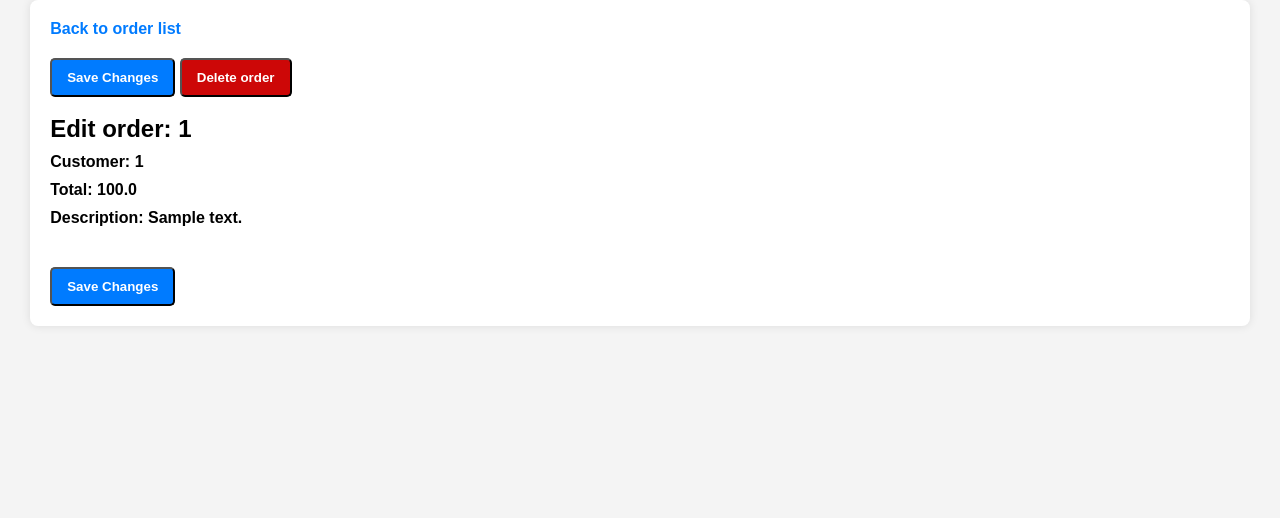
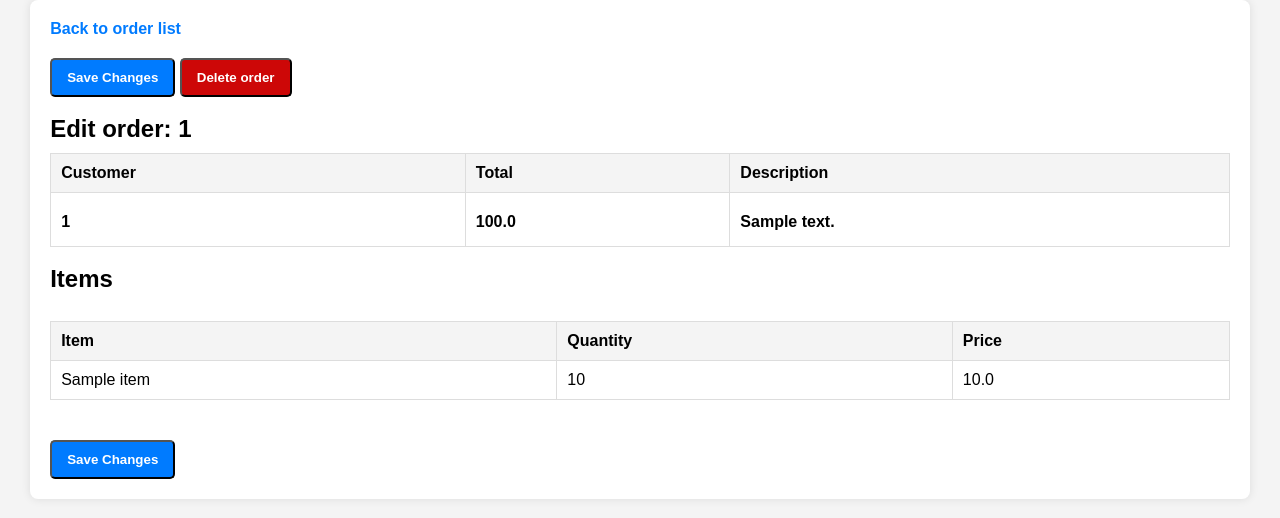
Before and after one commit to PeterStoytchev/epren-webshop, a Flask app: page /admin/order_details/1 in a window 1280 px wide. Shown: the top 518 px of the page. Run offline with Flask 3, Linux system fonts and the light colour scheme; tables that the repository leaves empty hold one stand-in row (values such as "Sample post"); parts of the project's set-up code (start-up, migrations or seed data) failed here and were passed over.

Commit message:
details view for individual orders, now shows the items ordered

```diff
--- a/main.py
+++ b/main.py
@@ -141,7 +141,9 @@ def admin_details_order(order_id):
         cursor.execute('SELECT o.id, o.customer_id, SUM(oi.quantity * p.price) as total, o.description FROM orders o JOIN orders_items oi ON o.id = oi.order_id JOIN items p ON oi.item_id = p.id WHERE o.id = ?', (order_id,))
         order = cursor.fetchone()
 
-    return render_template("admin_order.html", order=order)
+        ordered_items = cursor.execute('SELECT p.title, oi.quantity, p.price FROM orders_items oi JOIN items p ON oi.item_id = p.id WHERE oi.order_id = ?', (order_id,)).fetchall()
+
+    return render_template("admin_order.html", order=order, ordered_items=ordered_items)
 
 @app.route('/admin/order_update/<int:order_id>', methods=["POST"])
 def admin_update_order(order_id):
--- a/templates/admin_order.html
+++ b/templates/admin_order.html
@@ -32,10 +32,45 @@
             <div class="generic-detail">
                 <h1>Edit order: {{ order[0] }}</h1>  <!-- order[1] is the title -->
 
-                <label for="customer">Customer: {{ order[1] }}</label>
-                <label for="total">Total: {{ order[2] }}</label> <!-- order[2] is the total -->
+                <table>
+                    <thead>
+                        <tr>
+                            <th>Customer</th>
+                            <th>Total</th>
+                            <th>Description</th>
+                        </tr>
+                    </thead>
+                    <tbody>
+                            <tr>
+                                <td><label for="customer">{{ order[1] }}</label></td>
+                                <td><label for="total">{{ order[2] }}</label></td> <!-- order[2] is the total -->
+                                <td><label for="description">{{ order[3] or '' }}</label></td>
+                            </tr>
+                    </tbody>
+                </table>
+                <br>
 
-                <label for="description">Description: {{ order[3] or '' }}</label>
+                <h1>Items</h1>  <!-- order[1] is the title -->
+
+                <br>
+                <table>
+                    <thead>
+                        <tr>
+                            <th>Item</th>
+                            <th>Quantity</th>
+                            <th>Price</th>
+                        </tr>
+                    </thead>
+                    <tbody>
+                        {% for orderd_item in ordered_items %}
+                            <tr>
+                                <td>{{ orderd_item[0] }}</td>
+                                <td>{{ orderd_item[1] }}</td>
+                                <td>{{ orderd_item[2] }}</td>
+                            </tr>
+                        {% endfor %}
+                    </tbody>
+                </table>
             </div>
             <button type="submit" class="positive-button">Save Changes</button>
         </form>
```
